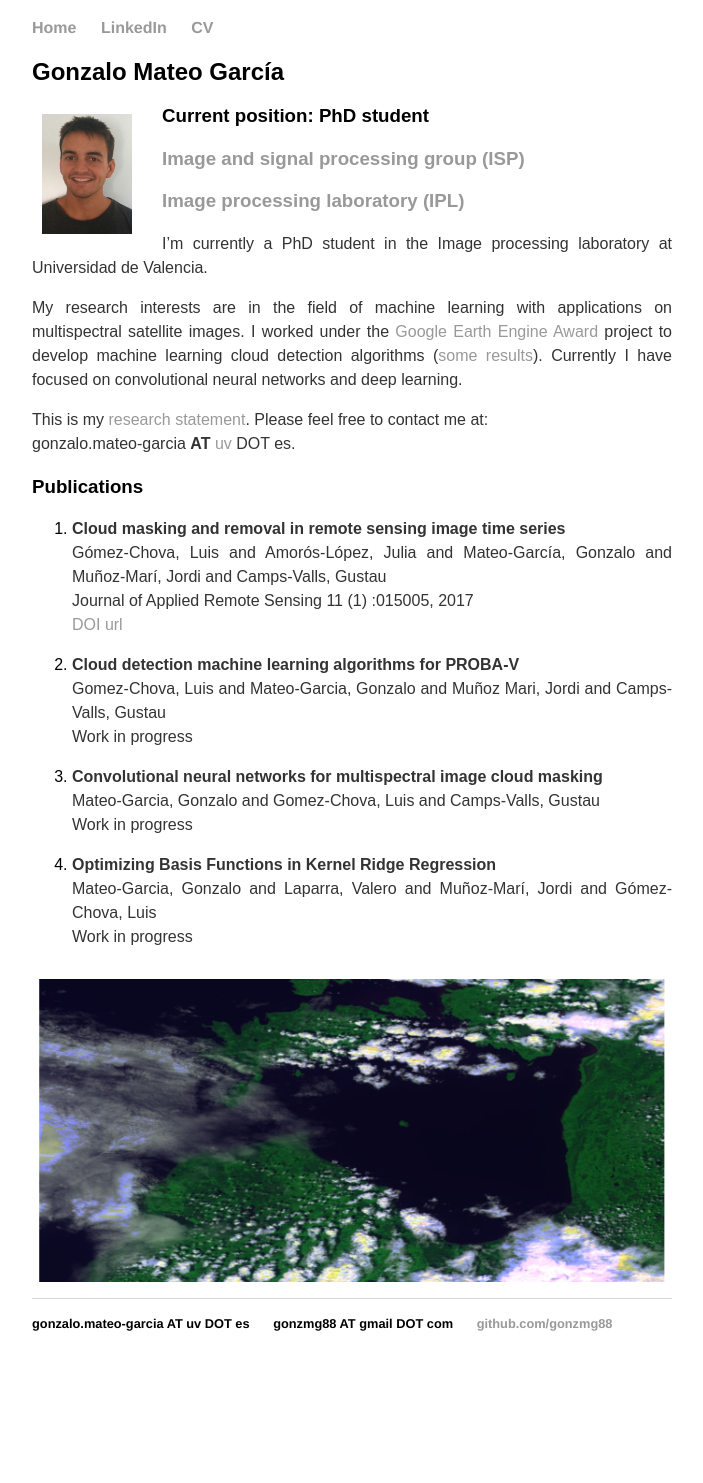
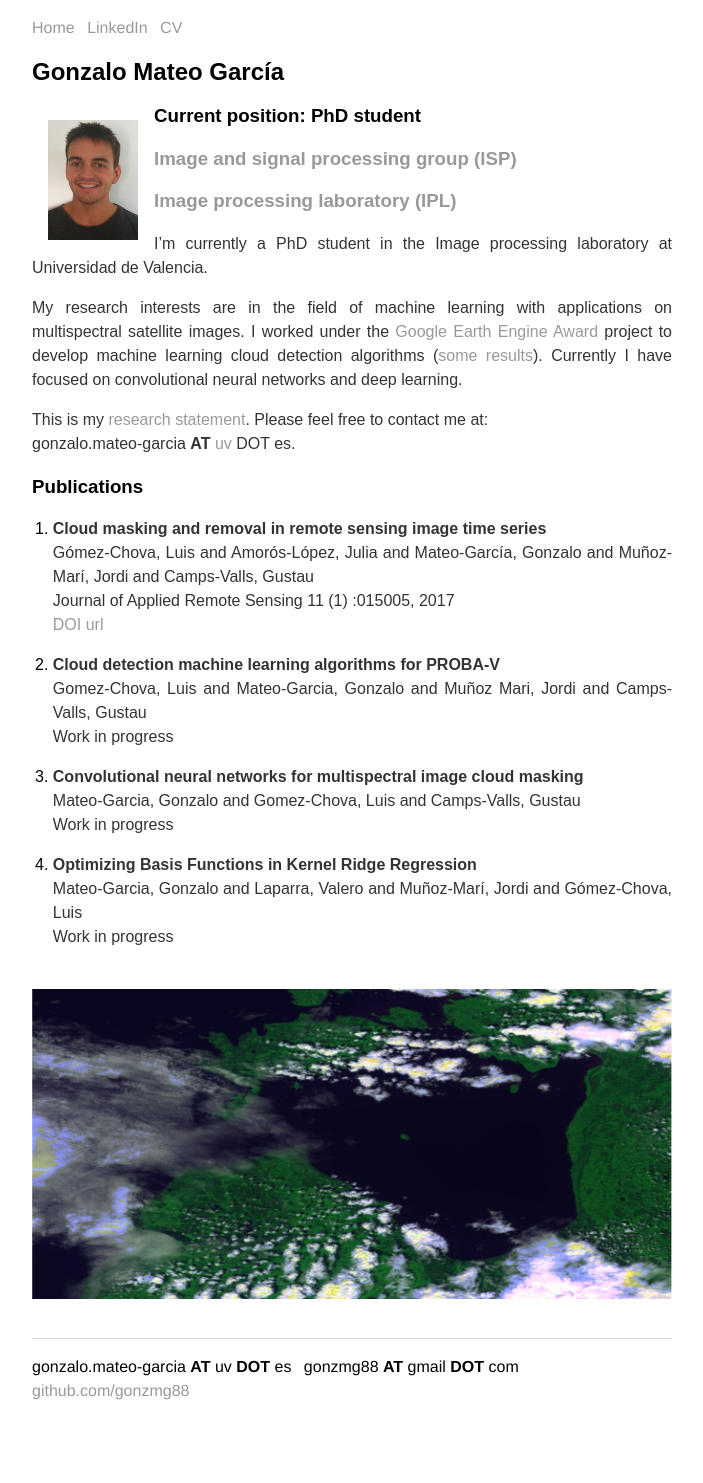
Before and after one commit to Haiiah/gonzmg88.github.io, a Jekyll site: the page built from index.md, in a window 1280 px wide. Shown: the whole page, without its empty margins (288-991 px from the left). Built offline with Jekyll 4.4.1, drawn with Linux system fonts in a browser that asks for light colours; Markdown is read by kramdown in place of the engine named in the settings; before the commit the page ends 1412 px from its top, so only the background shows below that.

Commit message:
Working on mobile devices

```diff
--- a/_layouts/default.html
+++ b/_layouts/default.html
@@ -3,6 +3,8 @@
 		<head>
 			<title>{{ page.title }}</title>
 			<meta http-equiv="Content-Type" content="text/html; charset=utf-8"/>
+			<meta name="viewport" content="width=device-width, initial-scale=1.0">
+			<meta name="Description" content="Gonzalo Mateo-Garcia personal web page.">
 			<!-- link to main stylesheet -->
 			<link rel="stylesheet" type="text/css" href="css/main.css">
 			<link rel="icon" type="image/png" sizes="192x192"  href="icons/android-icon-192x192.png">
@@ -18,7 +20,7 @@
 	        		<li><a href="https://docs.google.com/document/d/1qwou0qWo5wE6klOWNpziDhQoxBi_PMxqzSNMK0rNRjM/edit?usp=sharing" target="blank">CV</a></li>
 	    		</ul>
 			</nav>
-			<div class="container">
+			<div>
 
 			{{ content }}
 
--- a/css/main.css
+++ b/css/main.css
@@ -1,16 +1,34 @@
-html{-webkit-text-size-adjust:100%;padding-bottom:4em}
-body{font-family:sans-serif;line-height:1.5em;max-width:40em;padding:0 2%;margin:auto}
-.footer{text-align:right}
-/*.ad-container{float:left;min-width:33%}*/
+html{
+	-webkit-text-size-adjust:100%;
+	padding-bottom:4em
+}
+body{
+	font-family:sans-serif;
+	line-height:1.5em;
+	max-width:40em;
+	padding:0 2%;
+	margin:auto
+}
+fieldset{
+	margin-bottom:1.5em
+}
+textarea{
+	height:10em
+}
+dt{
+	font-weight:bold
+}
 nav ul, footer ul {
     font-family:'Helvetica', 'Arial', 'Sans-Serif';
-    padding: 0px;
+    padding: 0;
     list-style: none;
-    font-weight: bold;
 }
 nav ul li, footer ul li {
     display: inline;
-    margin-right: 20px;
+    margin-right: .5em;
+}
+ol {
+	padding-left: 1.3em;
 }
 a {
     text-decoration: none;
@@ -18,23 +36,16 @@
 }
 img#foto {
     float: left;
-    margin: 10px 30px 10px 10px;
-}
-img#ico {
-    float: right;
-    margin: 10px 30px 10px 10px;
+    margin: 1em 1em 1em 1em;
 }
 img#banner {
-    margin: 30px auto 10px auto;
-    max-width: 20cm;
-    max-height: 8cm;
-    display: block;
+    margin: 1.5em auto 1em auto;
+    max-width: 100%;
 }
 a:hover {
     text-decoration: underline;
 }
 h1 {
-    font-size: 3em;
     font-family:'Helvetica', 'Arial', 'Sans-Serif';
 }
 p {
@@ -42,6 +53,5 @@
     color: #333;
 }
 footer {
-    border-top: 1px solid #d5d5d5;
-    font-size: .8em;
+    border-top: .1em solid #d5d5d5;
 }
```
